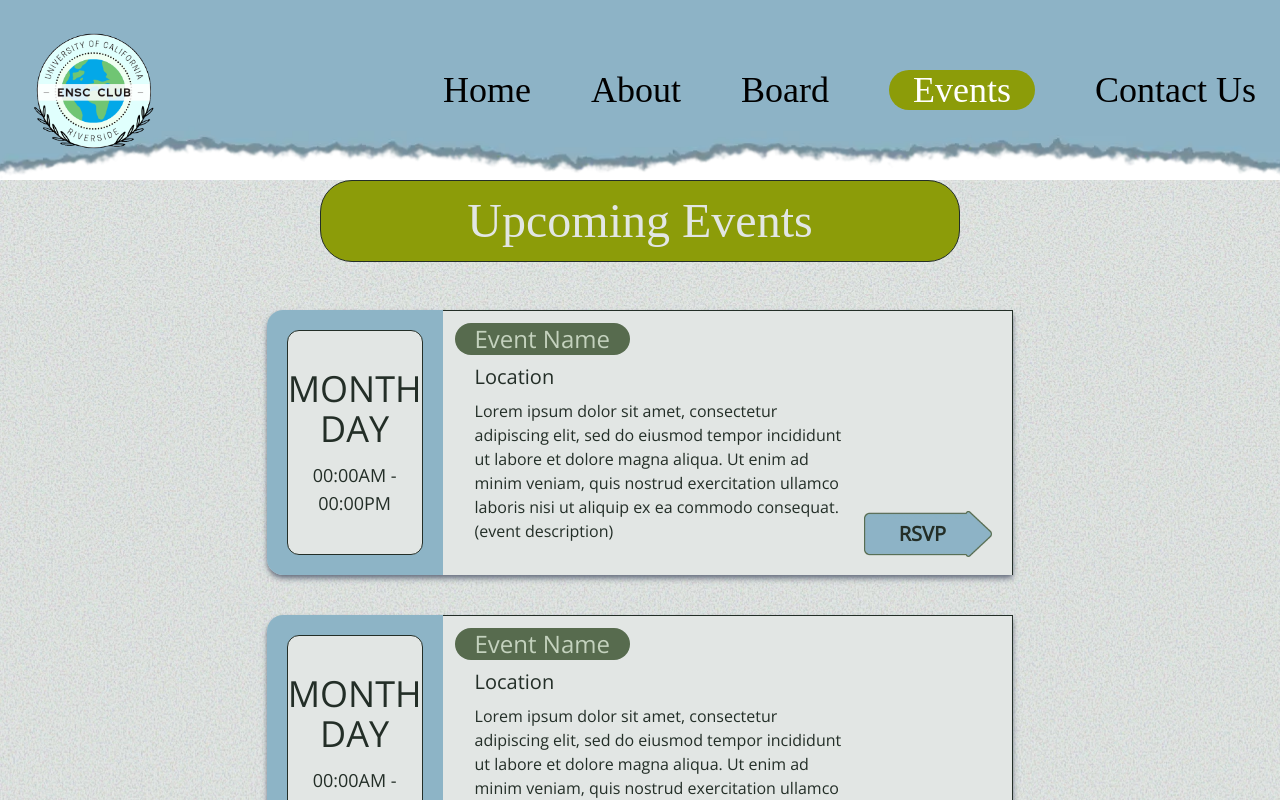
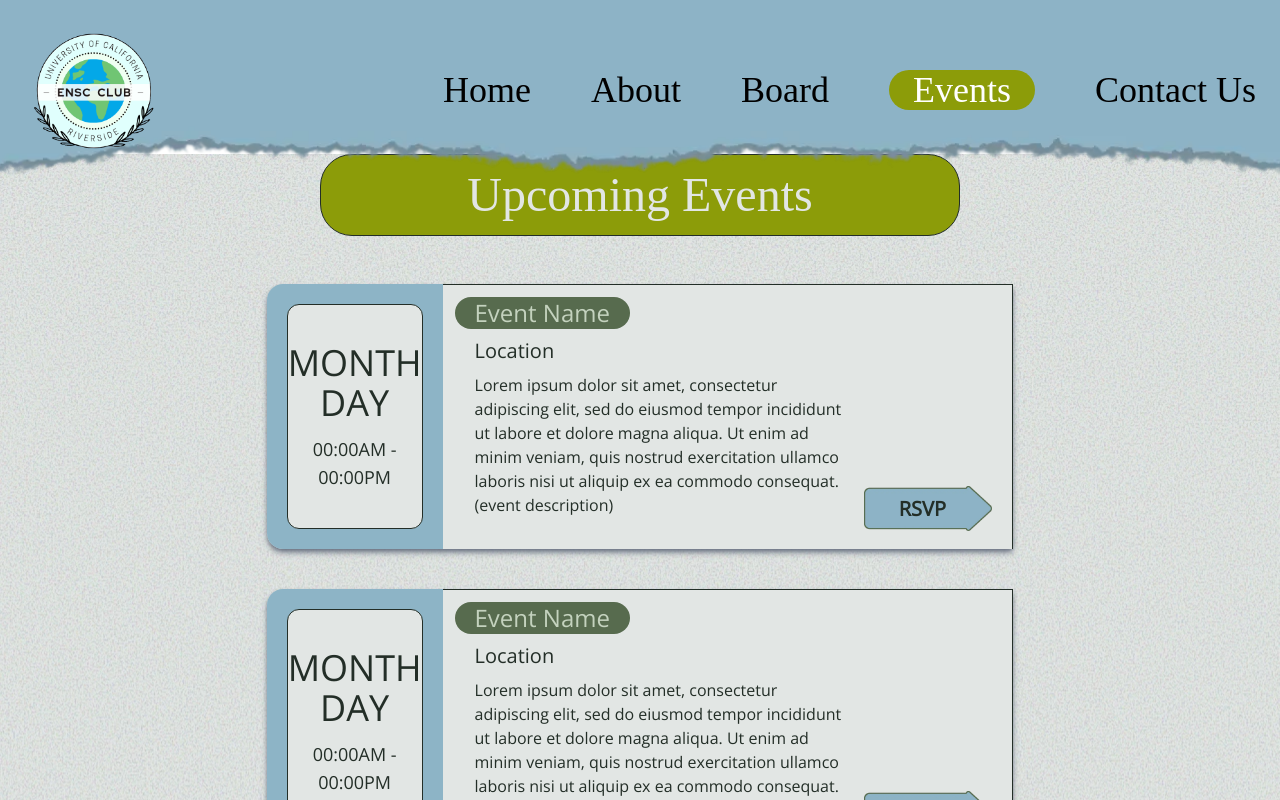
Before and after one commit to acm-ucr/enviro-website, a Next.js app: page /events in a window 1280 px wide. Shown: the top 800 px of the page. Built offline with nearby package versions, Linux system fonts and the light colour scheme; a web font is replaced by a local one.

Commit message:
Update layout of Events component

```diff
--- a/src/app/events/page.tsx
+++ b/src/app/events/page.tsx
@@ -2,7 +2,7 @@
 
 const Events = () => {
   return (
-    <div className="">
+    <div className="flex h-screen w-screen items-center justify-center">
       <UpcomingEvents />
     </div>
   );
```
